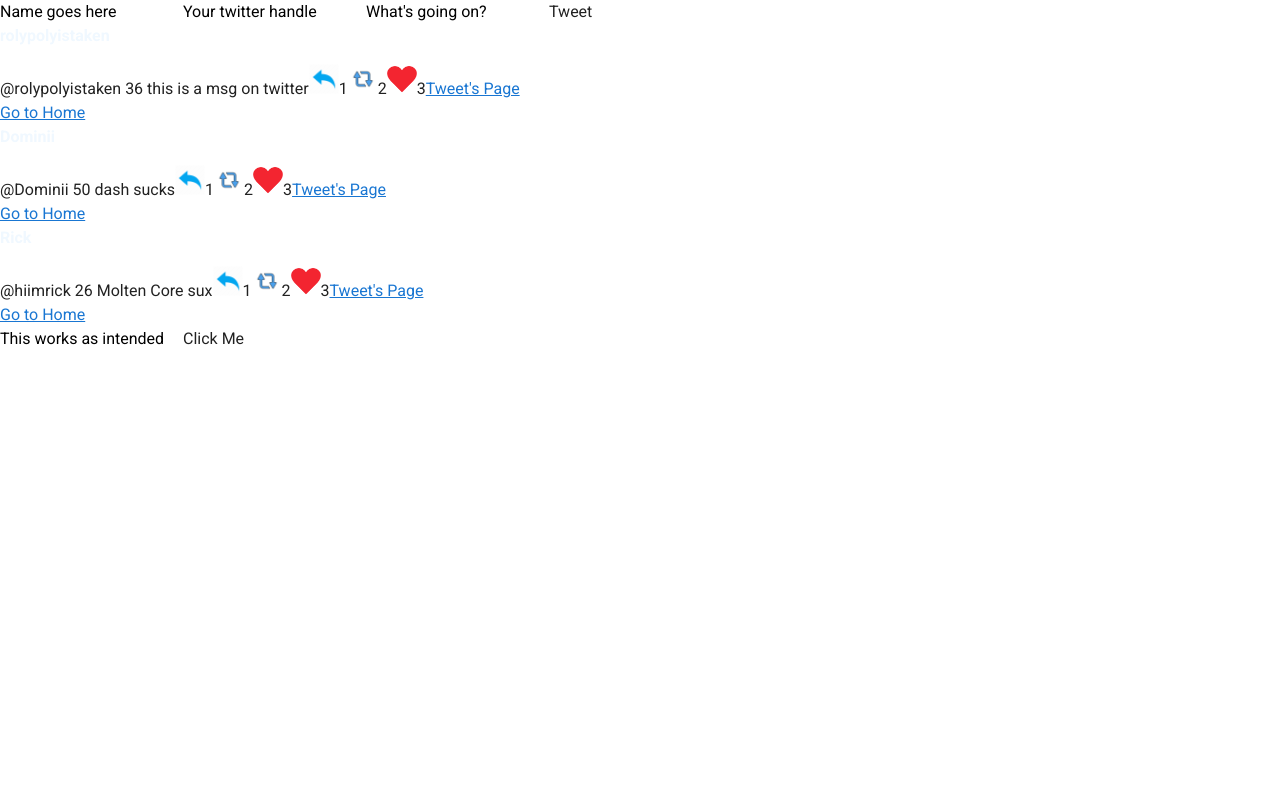
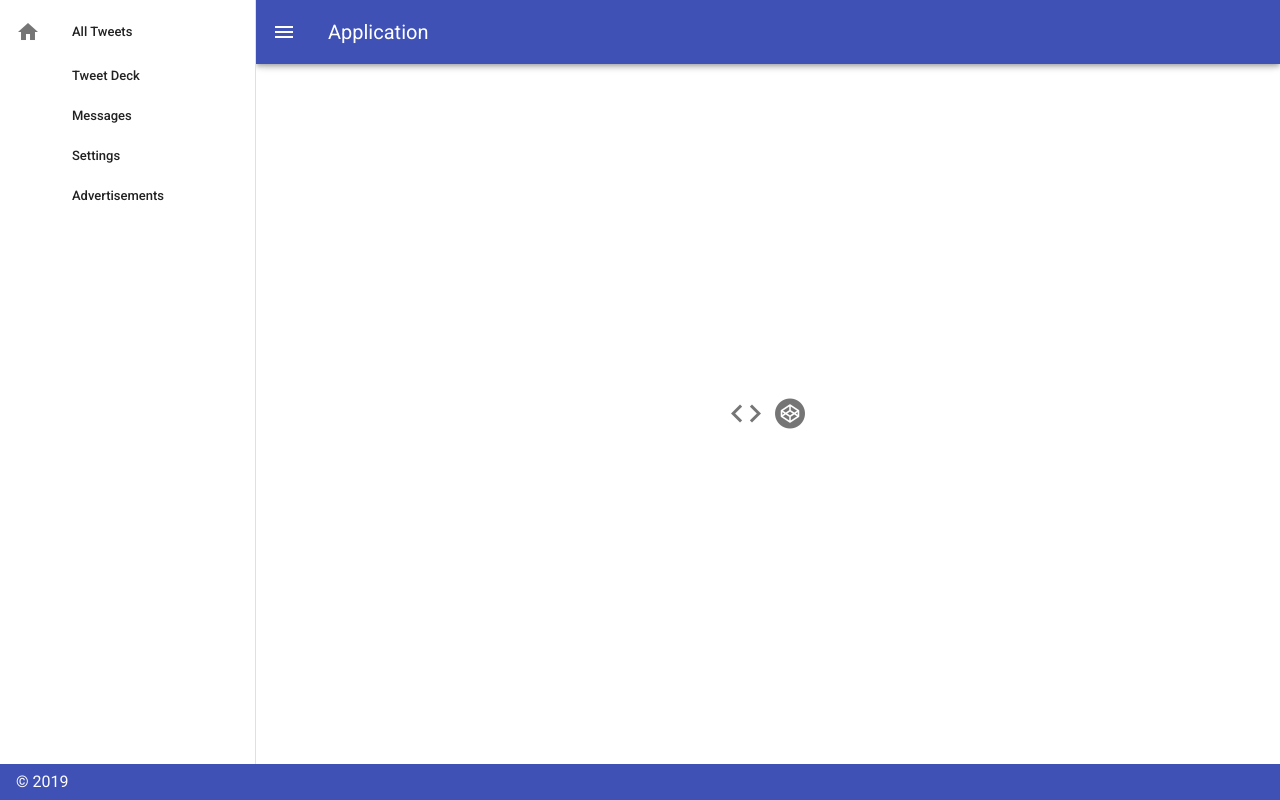
Before and after one commit to plutownium/twitter-clone, a Vue app: page / in a window 1280 px wide. Built offline with nearby package versions, Linux system fonts and the light colour scheme.

Commit message:
experimenting with deleting stuff to mkrm for router-view

```diff
--- a/src/App.vue
+++ b/src/App.vue
@@ -1,24 +1,122 @@
 <template>
-  <v-app>
+  <v-app id="inspire">
+    <v-navigation-drawer
+      v-model="drawer"
+      app
+    >
+      <v-list dense>
+        <v-list-item link='/'>
+          <v-list-item-action>
+            <v-icon>mdi-home</v-icon>
+          </v-list-item-action>
+          <v-list-item-content>
+            <v-list-item-title>All Tweets</v-list-item-title>
+          </v-list-item-content>
+        </v-list-item>
+        <v-list-item link href='/tweet'>
+          <v-list-item-action>
+            <v-icon>mdi-contact-mail</v-icon>
+          </v-list-item-action>
+          <v-list-item-content>
+            <v-list-item-title>Tweet Deck</v-list-item-title>
+          </v-list-item-content>
+        </v-list-item>
+        <v-list-item link href="/messages">
+          <v-list-item-action>
+            <v-icon>mdi-contact-mail</v-icon>
+          </v-list-item-action>
+          <v-list-item-content>
+            <v-list-item-title>Messages</v-list-item-title>
+          </v-list-item-content>
+        </v-list-item>
+        <v-list-item link href="/settings">
+          <v-list-item-action>
+            <v-icon>mdi-contact-mail</v-icon>
+          </v-list-item-action>
+          <v-list-item-content>
+            <v-list-item-title>Settings</v-list-item-title>
+          </v-list-item-content>
+        </v-list-item>
+        <v-list-item link href='/ads'>
+          <v-list-item-action>
+            <v-icon>mdi-contact-mail</v-icon>
+          </v-list-item-action>
+          <v-list-item-content>
+            <v-list-item-title>Advertisements</v-list-item-title>
+          </v-list-item-content>
+        </v-list-item>
+      </v-list>
+    </v-navigation-drawer>
 
+    <v-app-bar
+      app
+      color="indigo"
+      dark
+    >
+      <v-app-bar-nav-icon @click.stop="drawer = !drawer" />
+      <v-toolbar-title>Application</v-toolbar-title>
+    </v-app-bar>
 
     <v-content>
-      <router-view></router-view>
+      <v-container
+        class="fill-height"
+        fluid
+      >
+        <v-row
+          align="center"
+          justify="center"
+        >
+          <v-col class="text-center">
+            <v-tooltip left>
+              <template v-slot:activator="{ on }">
+                <v-btn
+                  :href="source"
+                  icon
+                  large
+                  target="_blank"
+                  v-on="on"
+                >
+                  <v-icon large>mdi-code-tags</v-icon>
+                </v-btn>
+              </template>
+              <span>Source</span>
+            </v-tooltip>
+
+            <v-tooltip right>
+              <template v-slot:activator="{ on }">
+                <v-btn
+                  icon
+                  large
+                  href="https://codepen.io/johnjleider/pen/zgxeLQ"
+                  target="_blank"
+                  v-on="on"
+                >
+                  <v-icon large>mdi-codepen</v-icon>
+                </v-btn>
+              </template>
+              <span>Codepen</span>
+            </v-tooltip>
+          </v-col>
+        </v-row>
+      </v-container>
     </v-content>
+    <v-footer
+      color="indigo"
+      app
+    >
+      <span class="white--text">&copy; 2019</span>
+    </v-footer>
   </v-app>
 </template>
 
 <script>
+  export default {
+    props: {
+      source: String,
+    },
 
-export default {
-  name: 'App',
-
-  components: {
-
-  },
-
-  data: () => ({
-    //
-  }),
-};
+    data: () => ({
+      drawer: null,
+    }),
+  }
 </script>
--- a/src/routes.js
+++ b/src/routes.js
@@ -2,10 +2,12 @@
 import Settings from './components/Settings.vue'
 import WholePgMsg from './components/WholePgMsg.vue'
 import Homepage from './components/Homepage.vue'
+import TweetDeck from './components/TweetDeck.vue'
 
 export default [
     { path: '/', component: Homepage },
     { path: '/messages', component: Messages },
     { path: '/settings', component: Settings },
+    { path: '/tweet', component: TweetDeck },
     { path: '/tweets/:id', component: WholePgMsg }
 ]
```
